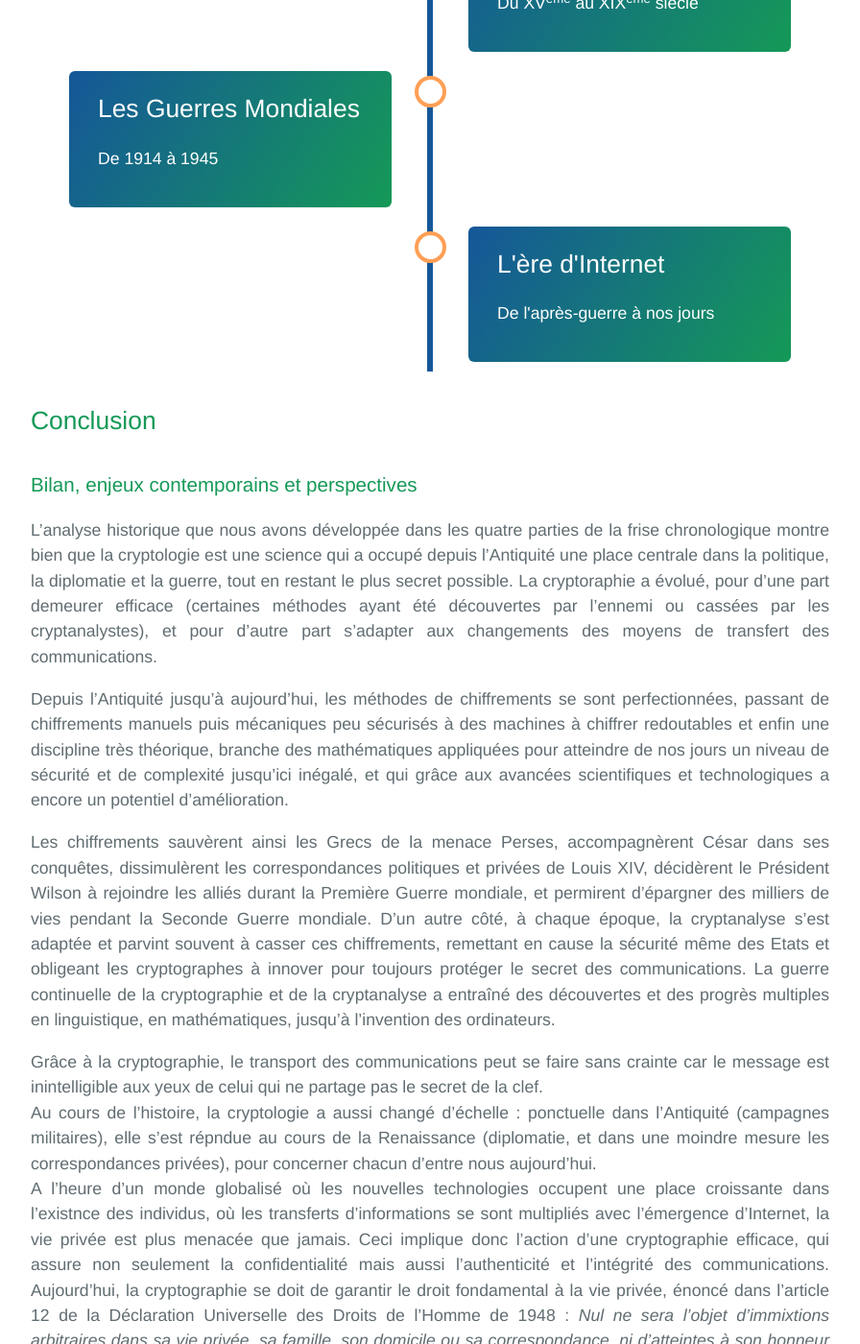
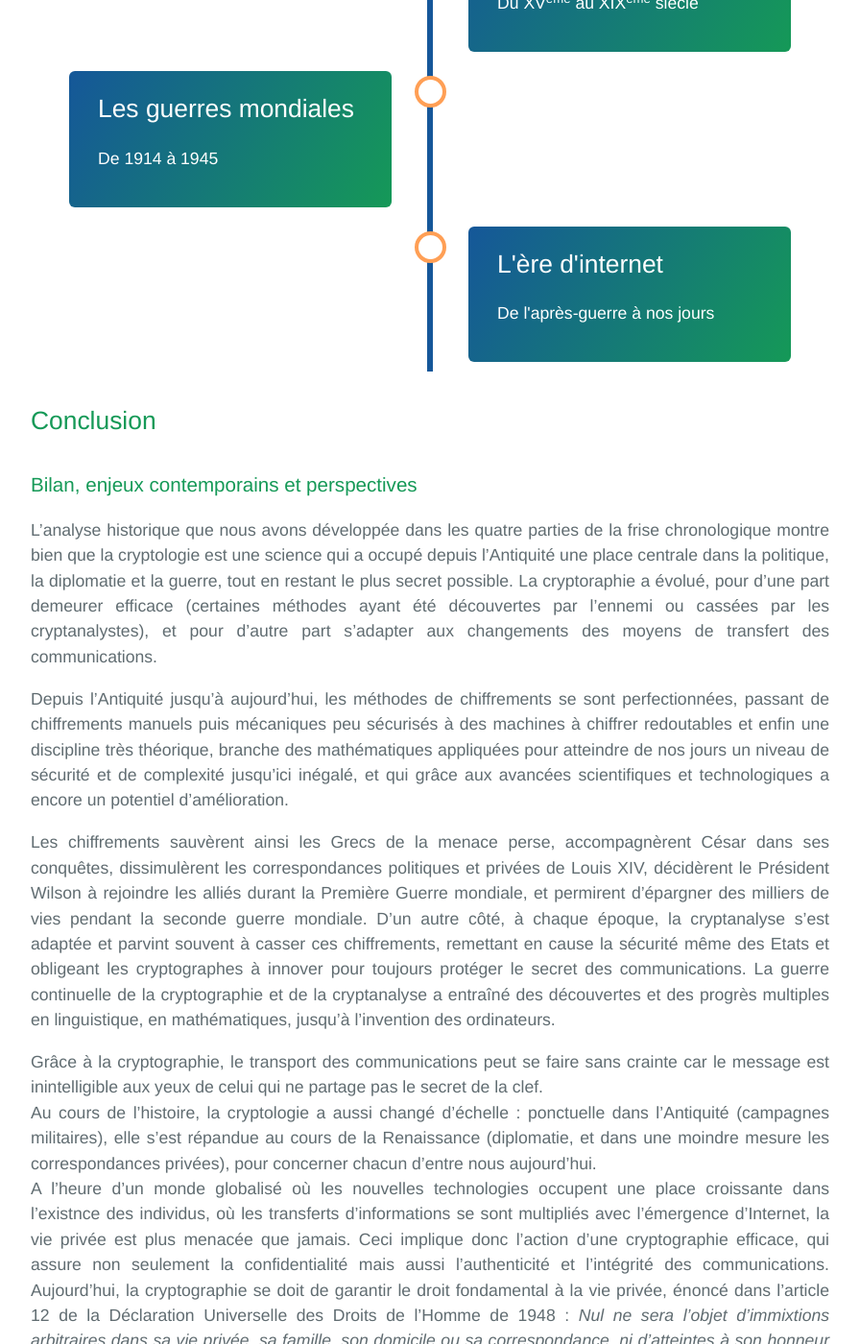
Before and after one commit to SamuelGallay/CryptoTPE, a Jekyll site: the page built from index.md, in a window 1280 px wide and 1400 px high, scrolled down 1787 px. Shown: the whole window at 96% size, without its empty margins (192-1088 px from the left). Built offline with Jekyll 4.4.1, drawn with Linux system fonts in a browser that asks for light colours; our own code applies the rules of GitHub Pages for plain Markdown files.

Commit message:
Update index.md

```diff
--- a/index.md
+++ b/index.md
@@ -53,7 +53,7 @@
  <div class="container left">
  <a href="{{ "/guerres/" | relative_url }}">
    <div class="content">
-     <h2 style="color:white;">Les Guerres Mondiales</h2>
+     <h2 style="color:white;">Les guerres mondiales</h2>
      <p>De 1914 à 1945</p>
    </div>
    </a>
@@ -62,7 +62,7 @@
  <div class="container right">
  <a href="{{ "/internet/" | relative_url }}">
    <div class="content">
-     <h2 style="color:white;">L'ère d'Internet</h2>
+     <h2 style="color:white;">L'ère d'internet</h2>
      <p>De l'après-guerre à nos jours</p>
    </div>
    </a>
@@ -77,10 +77,10 @@
 
 Depuis l'Antiquité jusqu'à aujourd'hui, les méthodes de chiffrements se sont perfectionnées, passant de chiffrements manuels puis mécaniques peu sécurisés à des machines à chiffrer redoutables et enfin une discipline très théorique, branche des mathématiques appliquées pour atteindre de nos jours un niveau de sécurité et de complexité jusqu'ici inégalé, et qui grâce aux avancées scientifiques et technologiques a encore un potentiel d'amélioration.
 
-Les chiffrements sauvèrent ainsi les Grecs de la menace Perses, accompagnèrent César dans ses conquêtes, dissimulèrent les correspondances politiques et privées de Louis XIV, décidèrent le Président Wilson à rejoindre les alliés durant la Première Guerre mondiale, et permirent d'épargner des milliers de vies pendant la Seconde Guerre mondiale. D'un autre côté, à chaque époque, la cryptanalyse s'est adaptée et parvint souvent à casser ces chiffrements, remettant en cause la sécurité même des Etats et obligeant les cryptographes à innover pour toujours protéger le secret des communications. La guerre continuelle de la cryptographie et de la cryptanalyse a entraîné des découvertes et des progrès multiples en linguistique, en mathématiques, jusqu'à l'invention des ordinateurs.
+Les chiffrements sauvèrent ainsi les Grecs de la menace perse, accompagnèrent César dans ses conquêtes, dissimulèrent les correspondances politiques et privées de Louis XIV, décidèrent le Président Wilson à rejoindre les alliés durant la Première Guerre mondiale, et permirent d'épargner des milliers de vies pendant la seconde guerre mondiale. D'un autre côté, à chaque époque, la cryptanalyse s'est adaptée et parvint souvent à casser ces chiffrements, remettant en cause la sécurité même des Etats et obligeant les cryptographes à innover pour toujours protéger le secret des communications. La guerre continuelle de la cryptographie et de la cryptanalyse a entraîné des découvertes et des progrès multiples en linguistique, en mathématiques, jusqu'à l'invention des ordinateurs.
 
 Grâce à la cryptographie, le transport des communications peut se faire sans crainte car le message est inintelligible aux yeux de celui qui ne partage pas le secret de la clef. \\
-Au cours de l'histoire, la cryptologie a aussi changé d'échelle : ponctuelle dans l'Antiquité (campagnes militaires), elle s'est répndue au cours de la Renaissance (diplomatie, et dans une moindre mesure les correspondances privées), pour concerner chacun d'entre nous aujourd'hui. \\
+Au cours de l'histoire, la cryptologie a aussi changé d'échelle : ponctuelle dans l'Antiquité (campagnes militaires), elle s'est répandue au cours de la Renaissance (diplomatie, et dans une moindre mesure les correspondances privées), pour concerner chacun d'entre nous aujourd'hui. \\
 A l'heure d'un monde globalisé où les nouvelles technologies occupent une place croissante dans l'existnce des individus, où les transferts d'informations se sont multipliés avec l'émergence d'Internet, la vie privée est plus menacée que jamais. Ceci implique donc l'action d'une cryptographie efficace, qui assure non seulement la confidentialité mais aussi l'authenticité et l'intégrité des communications. Aujourd'hui, la cryptographie se doit de garantir le droit fondamental à la vie privée, énoncé dans l'article 12 de la Déclaration Universelle des Droits de l'Homme de 1948 : *Nul ne sera l'objet d'immixtions arbitraires dans sa vie privée, sa famille, son domicile ou sa correspondance, ni d'atteintes à son honneur et à sa réputation.* \\
 La cryptographie d'aujourd'hui est fiable sans être totalement infaillible. Une prochaine étape dans cette quête d'une solution parfaite et inviolable pourrait être la cryptographie quantique, actuellement à l'état de recherche.
 
```
